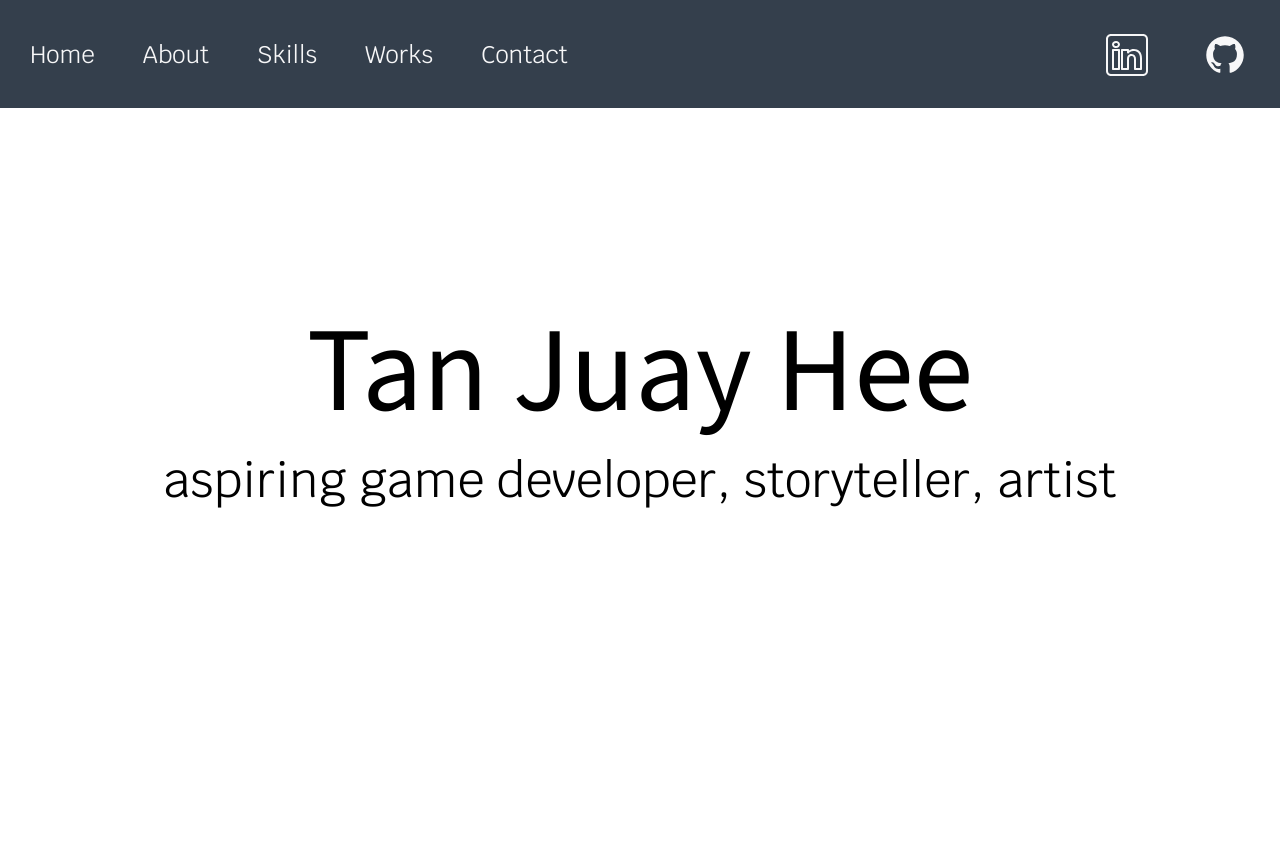
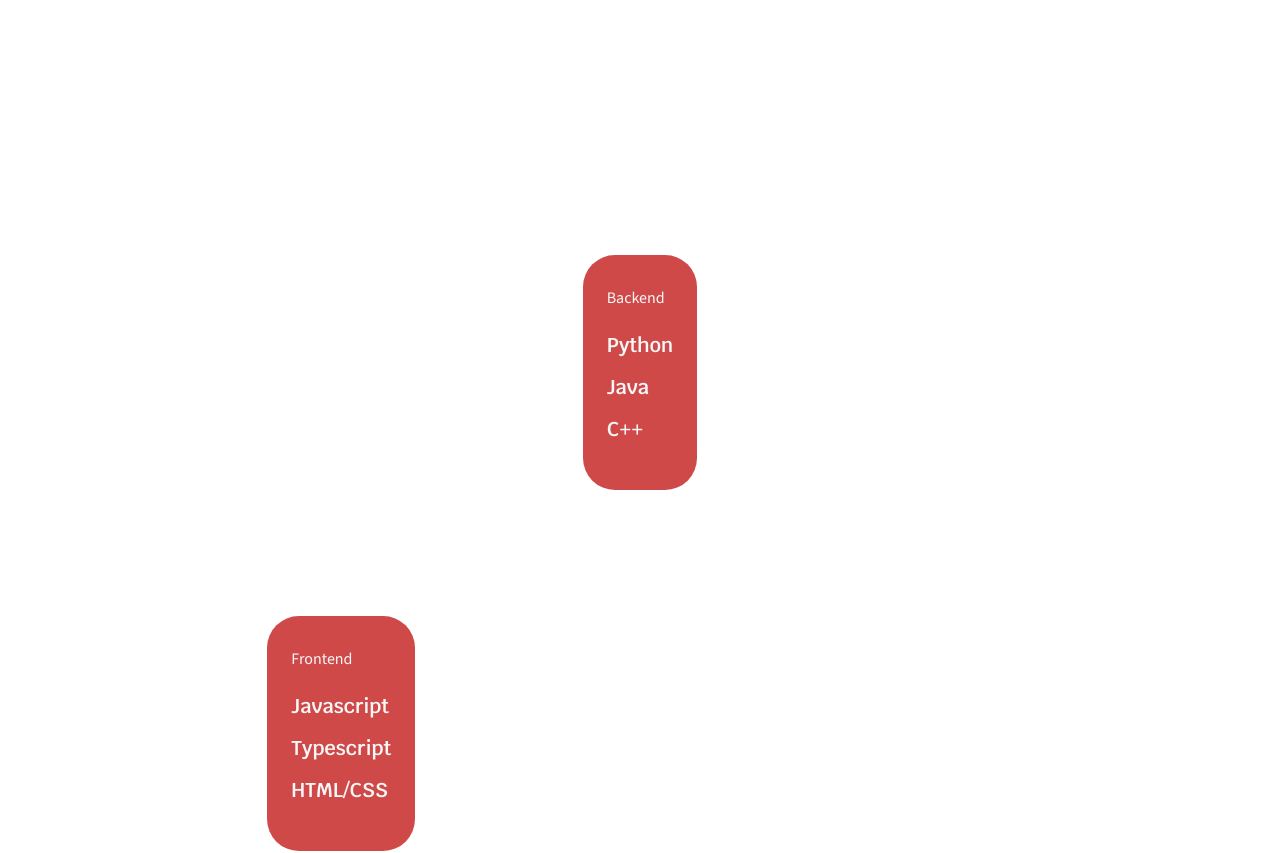
Before and after one commit to juayhee/portfolio-site, a React (Vite) app: page / in a window 1280 px wide. Shown: the top 853 px of the page. Built offline with nearby package versions, Linux system fonts and the light colour scheme.

Commit message:
Reset main render

```diff
--- a/src/main.tsx
+++ b/src/main.tsx
@@ -1,10 +1,10 @@
 import React from "react";
 import ReactDOM from "react-dom/client";
 import App from "./components/App/App.tsx";
-import Content from "./components/Content/Content.tsx";
+import HomeSkills from "./components/HomeSkills/HomeSkills.tsx";
 
 ReactDOM.createRoot(document.getElementById("root") as HTMLElement).render(
   <React.StrictMode>
-    <App />
+    <HomeSkills />
   </React.StrictMode>
 );
```
